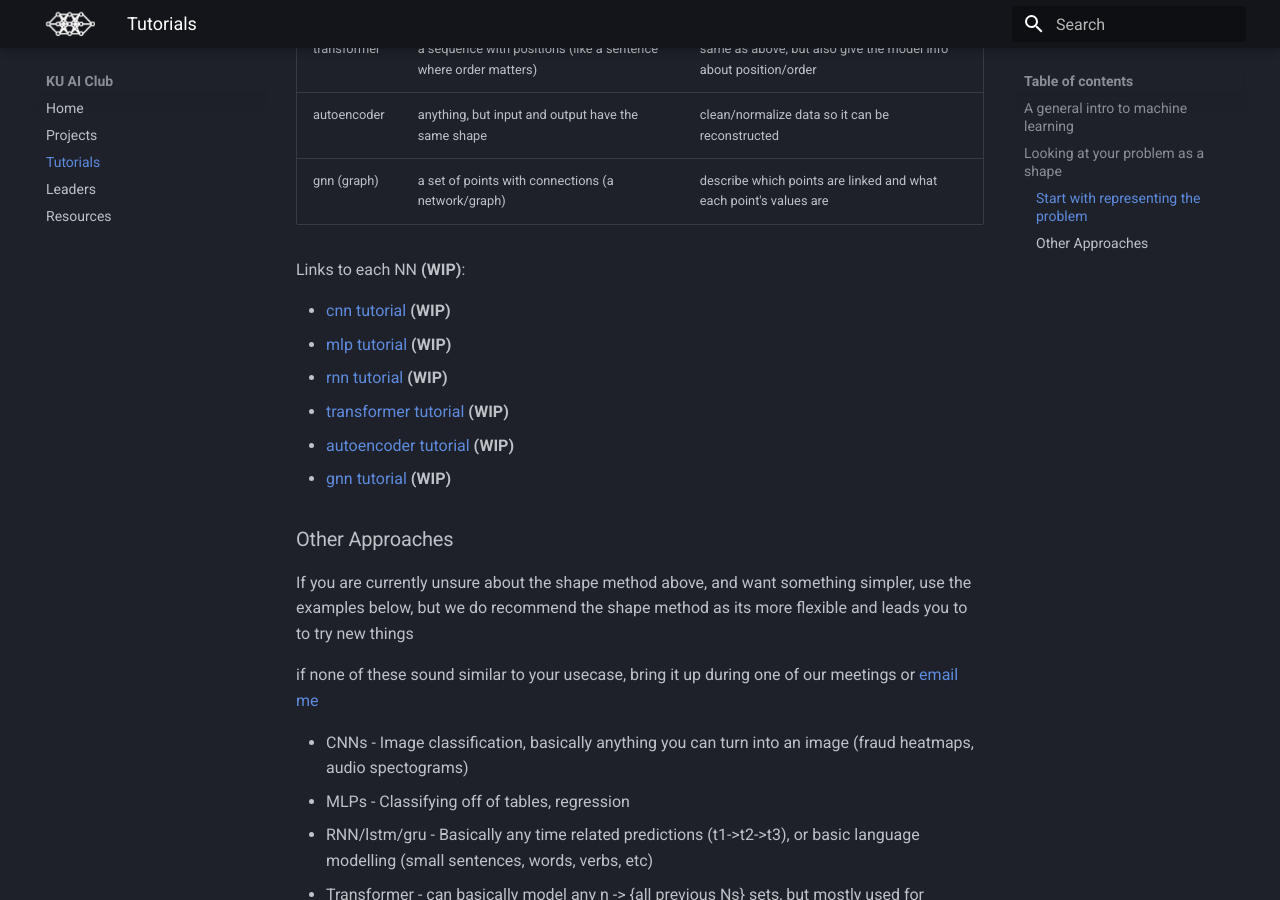
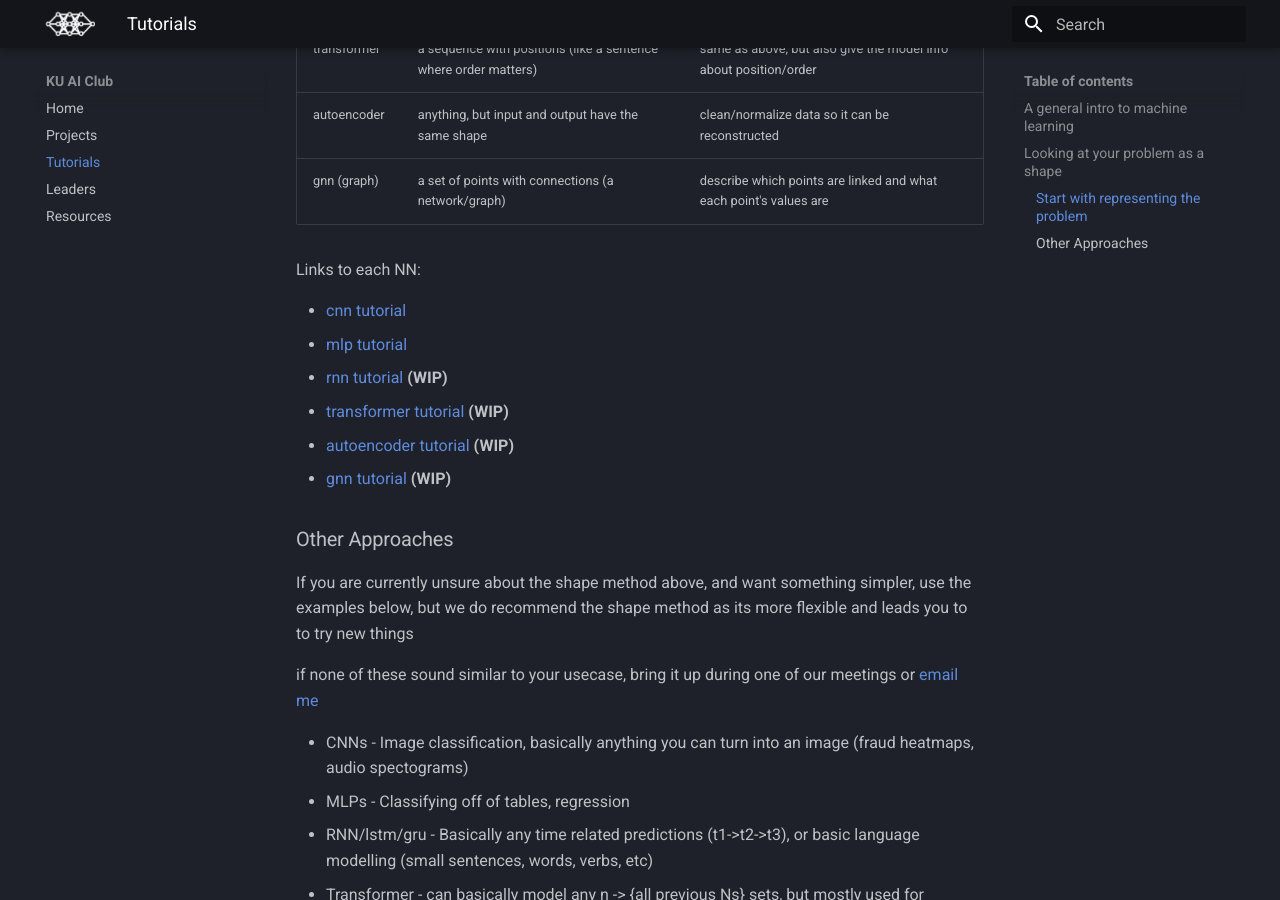
Before and after one commit to KUAIOrganization/KUAIOrganization.github.io, an MkDocs documentation site: the page built from docs/tutorials.md, in a window 1280 px wide and 900 px high, scrolled down 1025 px. Built offline with MkDocs 1.6.1 and Material for MkDocs 9.7.7, drawn with Linux system fonts in a browser that asks for light colours.

Commit message:
Update tutorials.md

```diff
--- a/docs/tutorials.md
+++ b/docs/tutorials.md
@@ -31,10 +31,10 @@ Think of how you can represent your data, what shapes seem the most natural or o
 | autoencoder  | anything, but input and output have the same shape  | clean/normalize data so it can be reconstructed |
 | gnn (graph)  | a set of points with connections (a network/graph)  | describe which points are linked and what each point's values are |
 
-Links to each NN **(WIP)**:
+Links to each NN:
 
-- [cnn tutorial](tutorials/cnn.md)  **(WIP)**
-- [mlp tutorial](tutorials/mlp.md)  **(WIP)**
+- [cnn tutorial](tutorials/cnn.md)
+- [mlp tutorial](tutorials/mlp.md)
 - [rnn tutorial](tutorials/rnn.md)  **(WIP)**
 - [transformer tutorial](tutorials/transformers.md)  **(WIP)**
 - [autoencoder tutorial](tutorials/autoencoders.md)  **(WIP)**
```
